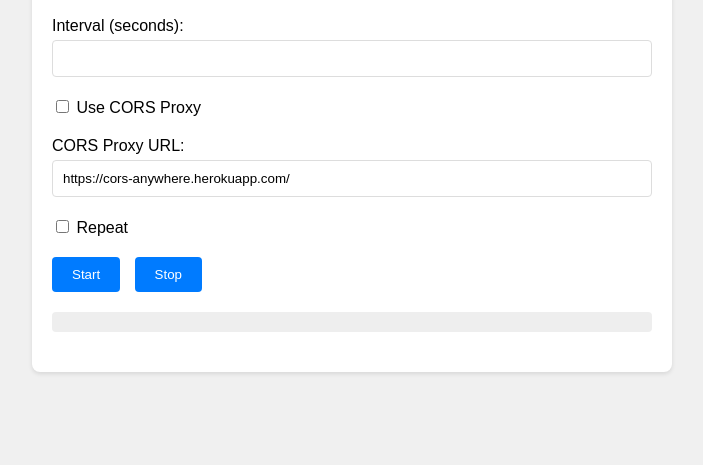
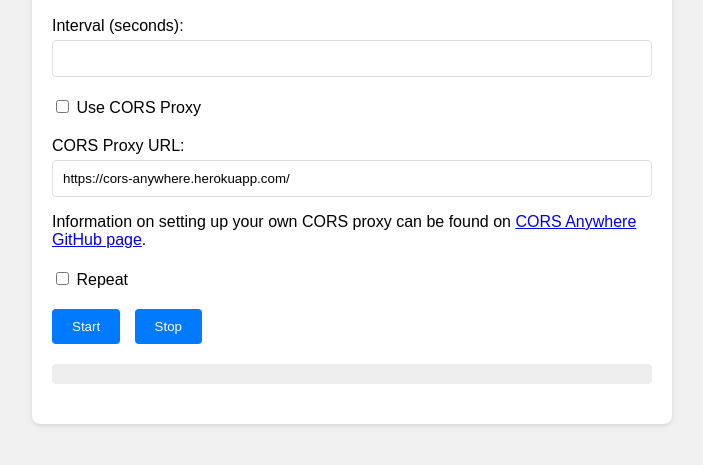
Before and after one commit to aaron777collins/urlcron, a plain HTML site: page index.html in a window 1280 px wide. Shown: the part 163-628 px from the top of the page, without its empty margins (288-991 px from the left). Drawn offline with Linux system fonts and the light colour scheme.

Commit message:
Update index.html

```diff
--- a/index.html
+++ b/index.html
@@ -25,6 +25,7 @@
             <div class="form-group">
                 <label for="corsProxyUrl">CORS Proxy URL:</label>
                 <input type="text" id="corsProxyUrl" name="corsProxyUrl" value="https://cors-anywhere.herokuapp.com/">
+                <p>Information on setting up your own CORS proxy can be found on <a href="https://github.com/Rob--W/cors-anywhere/" target="_blank">CORS Anywhere GitHub page</a>.</p>
             </div>
             <div class="form-group">
                 <input type="checkbox" id="repeat" name="repeat">
```
